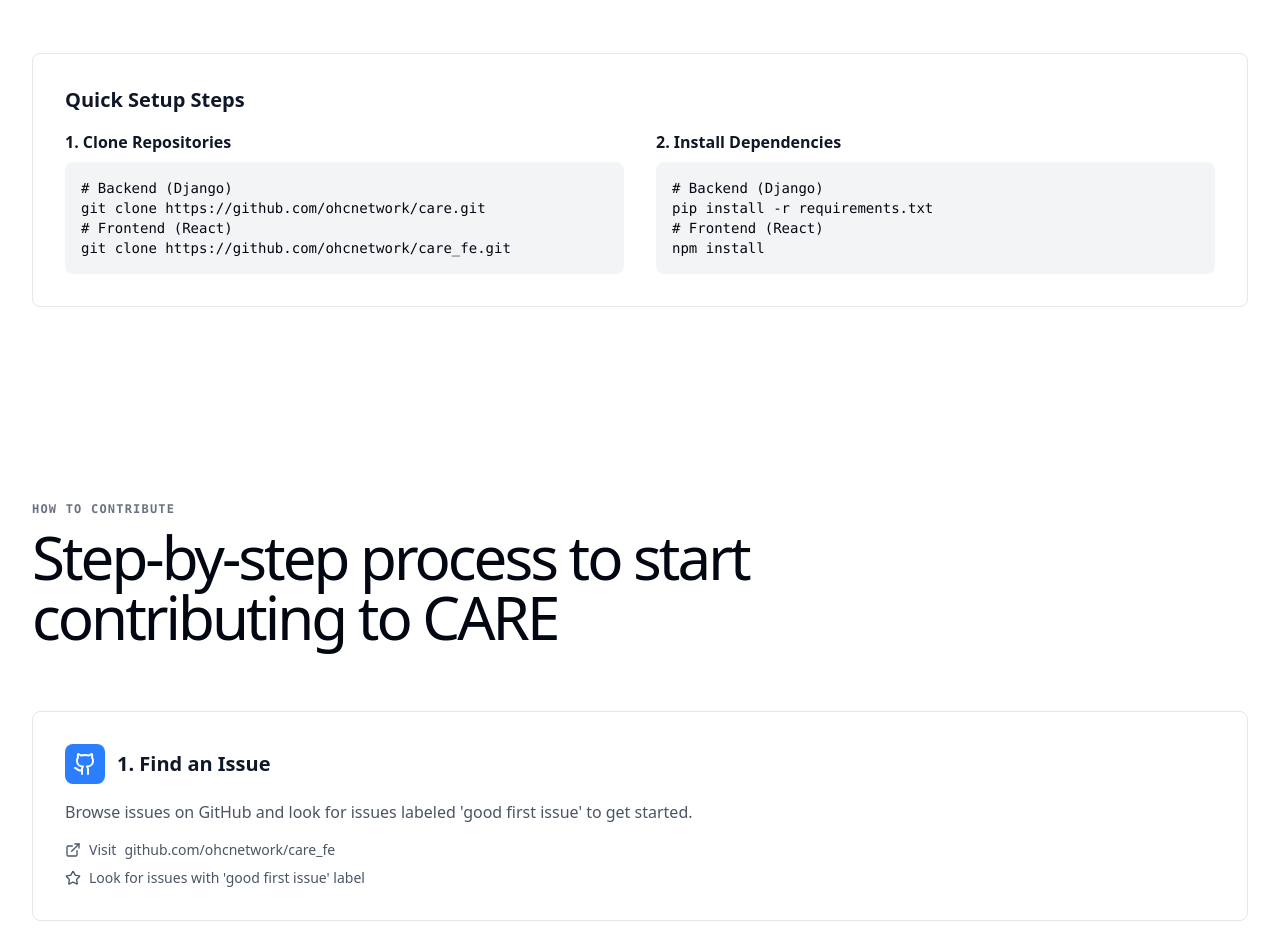
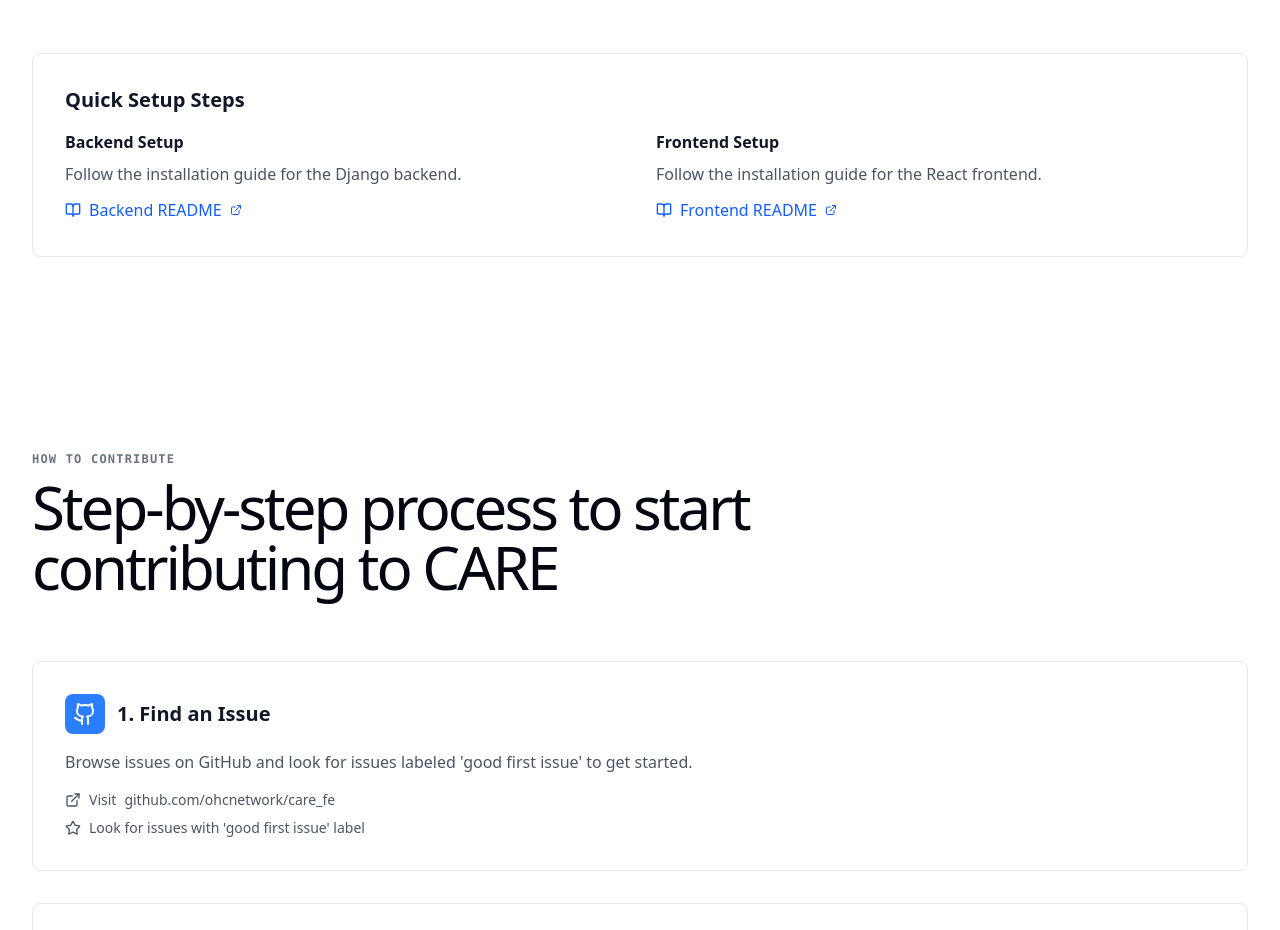
Before and after one commit to ohcnetwork/landing, a Next.js app: page /developers in a window 1280 px wide. Shown: the part 3800-4730 px from the top of the page. Built offline with nearby package versions, Linux system fonts and the light colour scheme; a web font is replaced by a local one.

Commit message:
Update developers setup instructions

```diff
--- a/src/app/developers/page.tsx
+++ b/src/app/developers/page.tsx
@@ -312,22 +312,32 @@
           <h3 className="text-xl font-semibold text-gray-900 mb-4">Quick Setup Steps</h3>
           <div className="grid grid-cols-1 md:grid-cols-2 gap-8">
             <div>
-              <h4 className="font-semibold text-gray-900 mb-2">1. Clone Repositories</h4>
-              <div className="bg-gray-100 p-4 rounded-lg font-mono text-sm">
-              <div># Backend (Django)</div>
-                <div>git clone https://github.com/ohcnetwork/care.git</div>
-                <div># Frontend (React)</div>
-                <div>git clone https://github.com/ohcnetwork/care_fe.git</div>
-              </div>
+              <h4 className="font-semibold text-gray-900 mb-2">Backend Setup</h4>
+              <p className="text-gray-600 mb-3">Follow the installation guide for the Django backend.</p>
+              <a
+                href="https://github.com/ohcnetwork/care?tab=readme-ov-file#getting-started"
+                target="_blank"
+                rel="noopener noreferrer"
+                className="inline-flex items-center gap-2 text-blue-600 hover:text-blue-700 hover:underline"
+              >
+                <BookOpen className="w-4 h-4" />
+                <span>Backend README</span>
+                <ExternalLink className="w-3 h-3" />
+              </a>
             </div>
             <div>
-              <h4 className="font-semibold text-gray-900 mb-2">2. Install Dependencies</h4>
-              <div className="bg-gray-100 p-4 rounded-lg font-mono text-sm">
-                <div># Backend (Django)</div>
-                <div>pip install -r requirements.txt</div>
-                <div># Frontend (React)</div>
-                <div>npm install</div>
-              </div>
+              <h4 className="font-semibold text-gray-900 mb-2">Frontend Setup</h4>
+              <p className="text-gray-600 mb-3">Follow the installation guide for the React frontend.</p>
+              <a
+                href="https://github.com/ohcnetwork/care_fe?tab=readme-ov-file#getting-started"
+                target="_blank"
+                rel="noopener noreferrer"
+                className="inline-flex items-center gap-2 text-blue-600 hover:text-blue-700 hover:underline"
+              >
+                <BookOpen className="w-4 h-4" />
+                <span>Frontend README</span>
+                <ExternalLink className="w-3 h-3" />
+              </a>
             </div>
           </div>
         </div>
```
